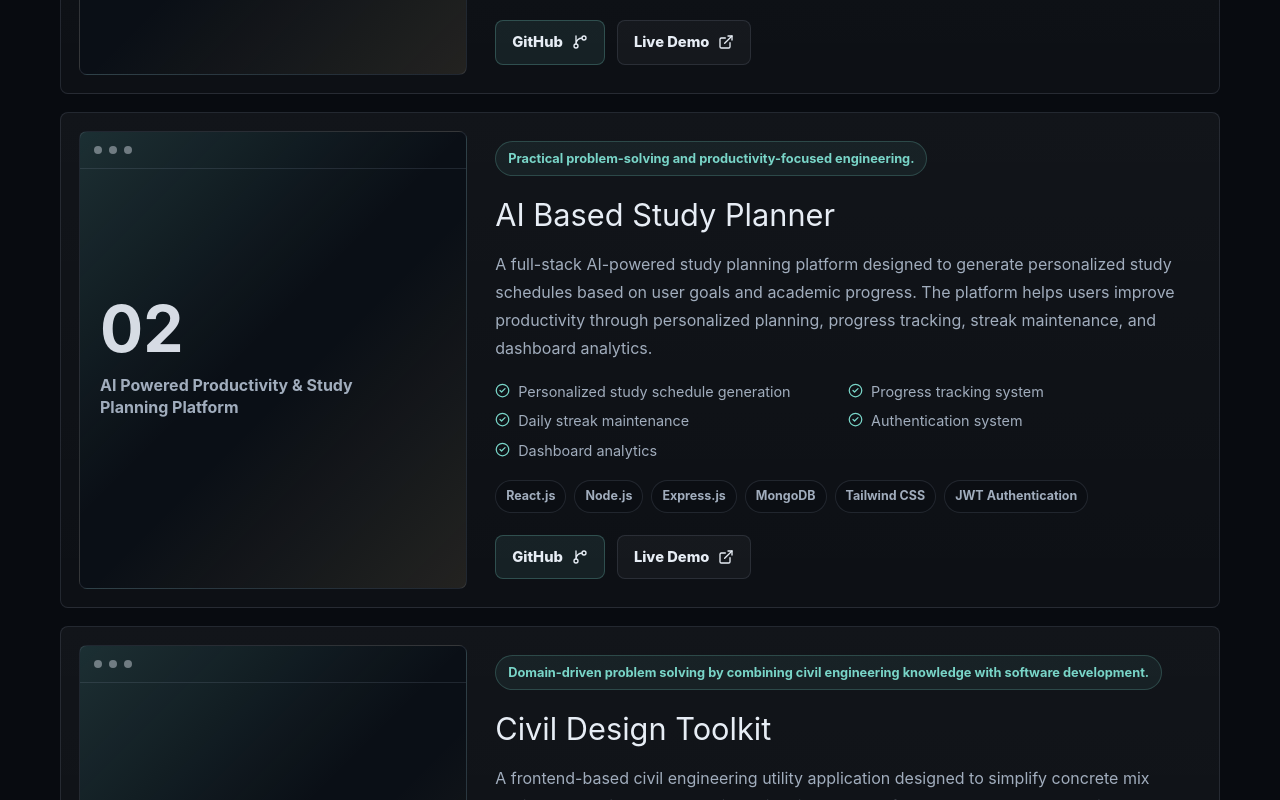
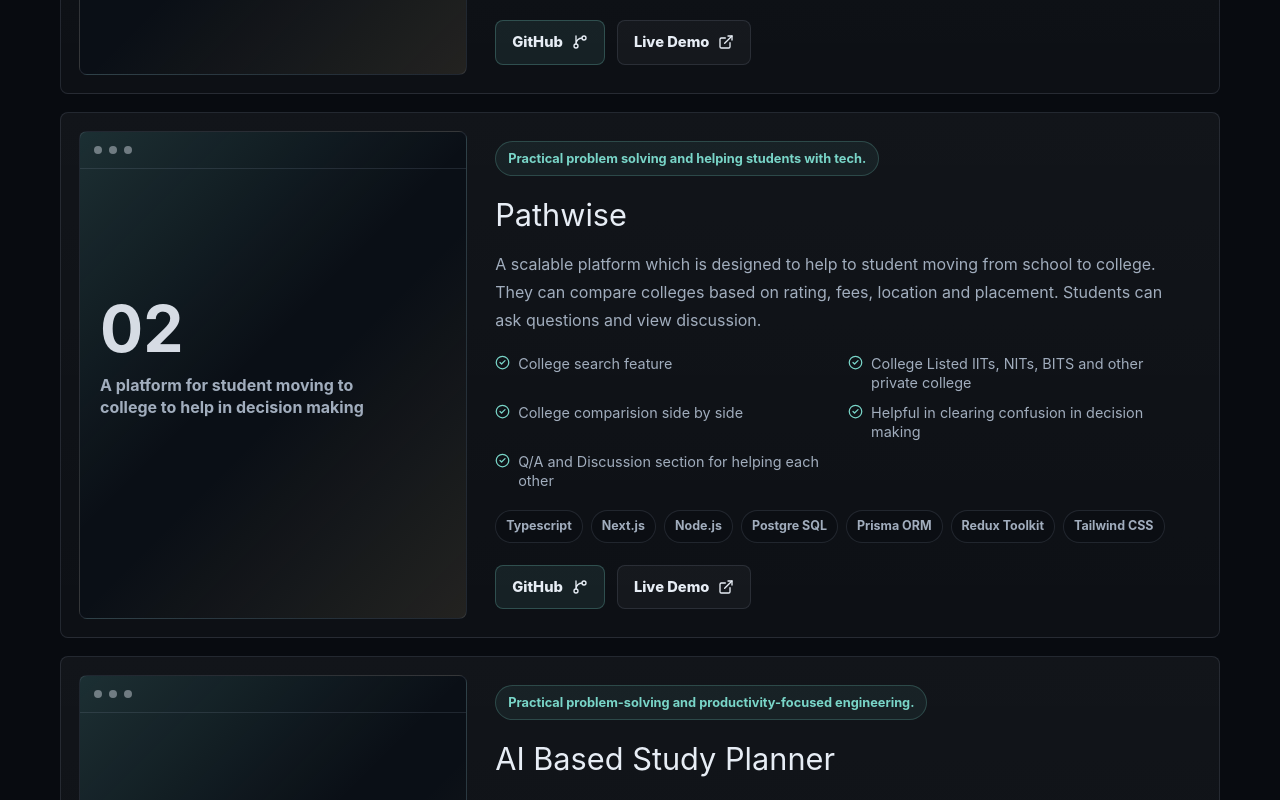
Before and after one commit to UtkarshBajpai-1929/portfolio, a React (Vite) app in the folder vite-project/: page / in a window 1280 px wide. Shown: the part 4020-4820 px from the top of the page. Built offline with nearby package versions, Linux system fonts and the light colour scheme.

Commit message:
new project added

```diff
--- a/vite-project/src/data/portfolio.js
+++ b/vite-project/src/data/portfolio.js
@@ -7,7 +7,7 @@ export const portfolio = {
   description:
     'I am a Civil Engineering student at IIT Dhanbad with a strong interest in software development, scalable systems, and problem-solving. I enjoy building full-stack applications, exploring modern technologies, and continuously improving my engineering and development skills.',
   profileImage: '/utkarsh-profile.jpeg',
-  resume: '/Utkarsh_Bajpai_Resume.pdf',
+  resume: '/Utkarsh_Bajpai_Resume2.pdf',
   socials: {
     github: 'https://github.com/UtkarshBajpai-1929',
     linkedin: '',
@@ -108,6 +108,26 @@ export const portfolio = {
         live: 'https://edubridge-lemon-iota.vercel.app/',
       },
     },
+           {
+      title: 'Pathwise',
+      tagline: 'A platform for student moving to college to help in decision making',
+      description:
+        'A scalable platform which is designed to help to student moving from school to college. They can compare colleges based on rating, fees, location and placement. Students can ask questions and view discussion.',
+      features: [
+        'College search feature',
+        'College Listed IITs, NITs, BITS and other private college',
+        'College comparision side by side',
+        'Helpful in clearing confusion in decision making',
+        'Q/A and Discussion section for helping each other',
+      ],
+      techStack: ['Typescript','Next.js', 'Node.js','Postgre SQL','Prisma ORM', 'Redux Toolkit', 'Tailwind CSS'],
+      highlight: 'Practical problem solving and helping students with tech.',
+      links: {
+        github: 'https://github.com/UtkarshBajpai-1929/Pathwise',
+        live: 'https://pathwise-olive.vercel.app/',
+      },
+    },
+
     {
       title: 'AI Based Study Planner',
       tagline: 'AI Powered Productivity & Study Planning Platform',
```
Also changed, not shown: 1 other file (tests, documents, lock files or other folders).
